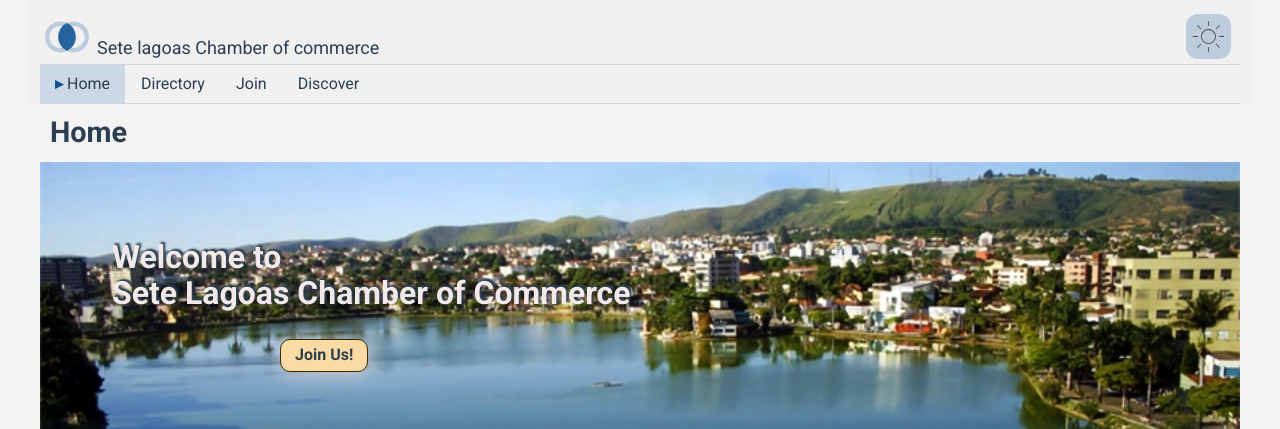
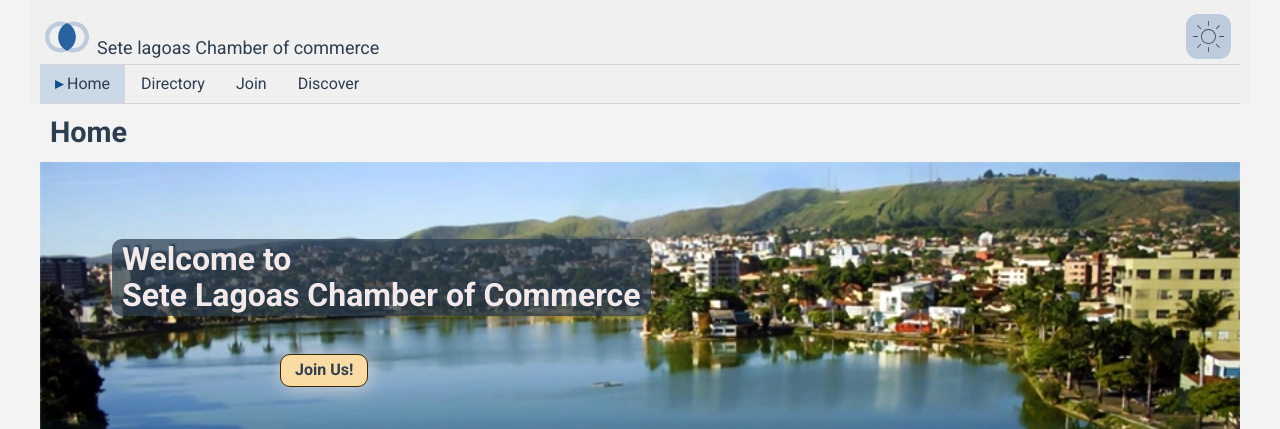
Before and after one commit to BrunoCamara-BR/wdd231, a plain HTML site: page chamber/index.html in a window 1280 px wide. Shown: the top 429 px of the page. Drawn offline with Linux system fonts and the light colour scheme; no server answers.

Commit message:
w3 WDD core project fix 6

```diff
--- a/chamber/styles/basic.css
+++ b/chamber/styles/basic.css
@@ -461,7 +461,9 @@ th.website {
   top: 2%;
   left: 6%;
   color: #f3e9e9;
-  background-color: transparent;
+  background-color: rgba(44, 62, 80, 0.7);
+  padding: 2px 10px;
+  border-radius: 10px;
   font-size: 1.2rem;
   text-shadow: 2px -2px 2px #2c3e50;
   font-weight: 700;
--- a/chamber/styles/large.css
+++ b/chamber/styles/large.css
@@ -155,7 +155,7 @@
   }
 
   .hero button {
-    bottom: 30%;
+    bottom: 25%;
     left: 20%;
   }
 
@@ -182,7 +182,7 @@
   }
 
   .hero button {
-    bottom: 30%;
+    bottom: 25%;
     left: 20%;
   }
 
```
